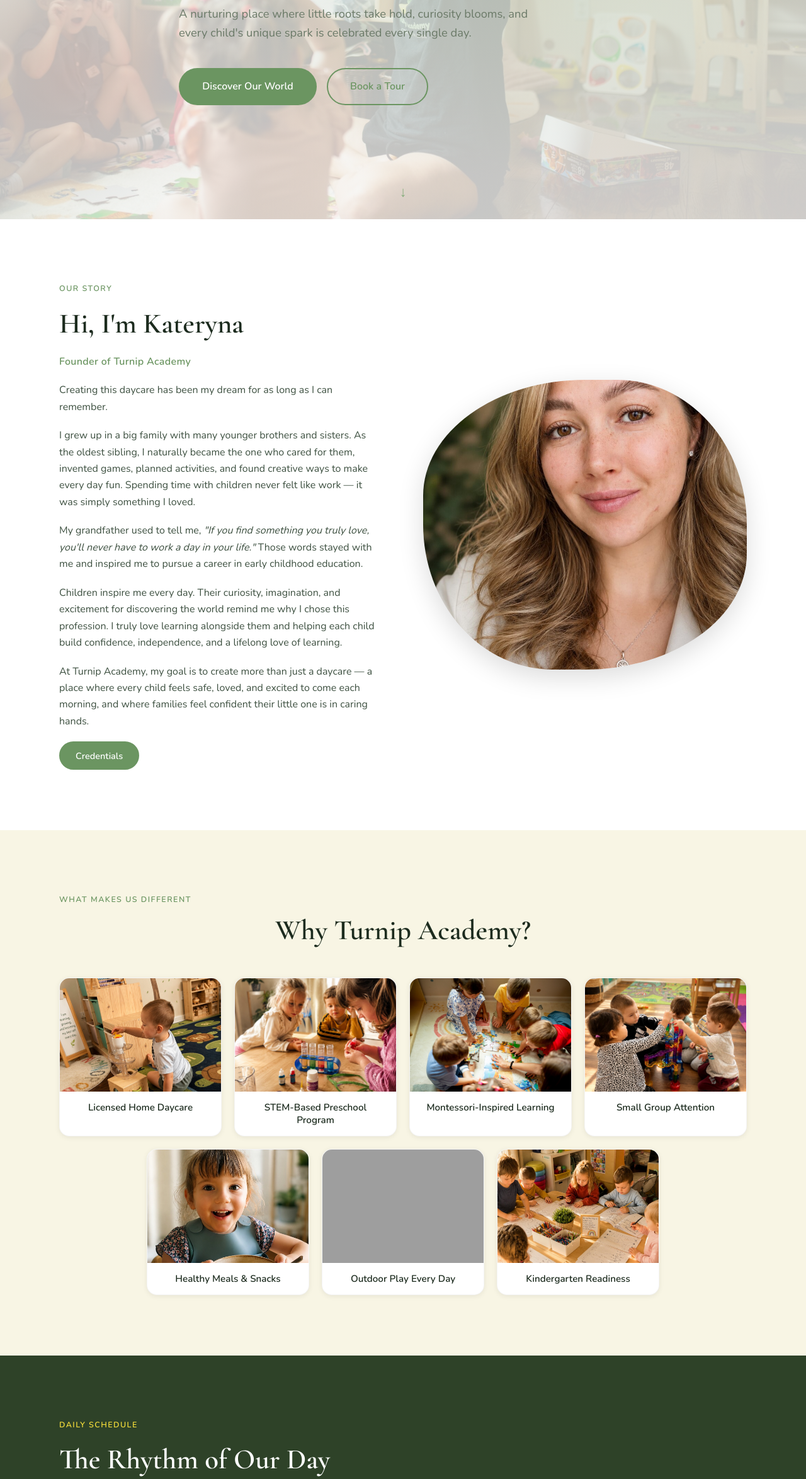
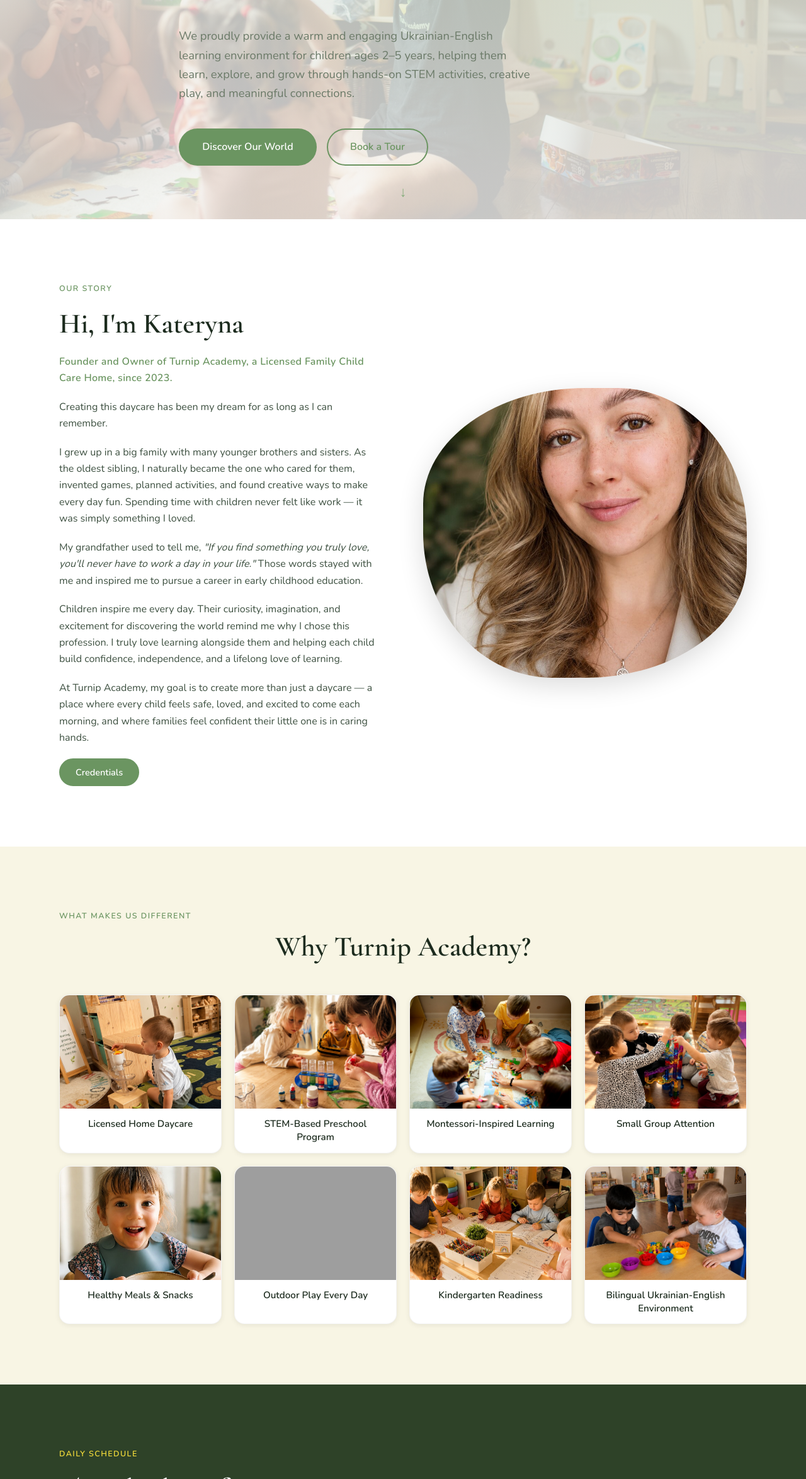
Before and after one commit to drewripa/turnipacademy, a plain HTML site: page index.html in a window 1280 px wide. Shown: the part 452-2800 px from the top of the page at 63% size. Drawn offline with nearby package versions, Linux system fonts and the light colour scheme; grey boxes are pictures that could not be loaded; animation ran at ten frames a second.

Commit message:
Add bilingual feature: hero text, new feature card, updated subtitle and schedule

```diff
--- a/index.html
+++ b/index.html
@@ -38,8 +38,11 @@
       <p class="hero-eyebrow">Welcome to Turnip Academy</p>
       <h1>A World of Wonder, Creativity &amp; Gentle Growth</h1>
       <p class="hero-sub">
-        A nurturing place where little roots take hold, curiosity blooms, and every child's
+        A nurturing bilingual preschool in Fuquay-Varina, North Carolina, where little roots take hold, curiosity blooms, and every child's
         unique spark is celebrated every single day.
+      </p>
+      <p class="hero-sub">
+        We proudly provide a warm and engaging Ukrainian&#8209;English learning environment for children ages 2&ndash;5 years, helping them learn, explore, and grow through hands-on STEM activities, creative play, and meaningful connections.
       </p>
       <div class="hero-cta">
         <a href="#about" class="btn btn-primary btn-large">Discover Our World</a>
@@ -55,7 +58,7 @@
       <div class="two-col-text">
         <p class="section-eyebrow">Our Story</p>
         <h2>Hi, I'm Kateryna</h2>
-        <p class="founder-subtitle">Founder of Turnip Academy</p>
+        <p class="founder-subtitle">Founder and Owner of Turnip Academy, a Licensed Family Child Care Home, since 2023.</p>
         <p>Creating this daycare has been my dream for as long as I can remember.</p>
         <p>
           I grew up in a big family with many younger brothers and sisters. As the oldest
@@ -122,6 +125,10 @@
           <img src="images/feature-kindergarten.jpg" alt="Kindergarten Readiness" loading="lazy" />
           <p>Kindergarten Readiness</p>
         </div>
+        <div class="feature-card">
+          <img src="images/feature-bilingual.jpg" alt="Bilingual Ukrainian-English Environment" loading="lazy" />
+          <p>Bilingual Ukrainian&#8209;English Environment</p>
+        </div>
       </div>
     </div>
   </section>
@@ -144,7 +151,7 @@
           <li><span class="time">7:30 AM – 8:30 AM</span> Arrival &amp; Free Play</li>
           <li><span class="time">8:30 AM – 9:00 AM</span> Breakfast</li>
           <li><span class="time">9:00 AM – 10:00 AM</span> Dance / Yoga</li>
-          <li><span class="time">10:00 AM – 11:10 AM</span> Outdoor Playtime</li>
+          <li><span class="time">10:00 AM – 11:00 AM</span> Outdoor Playtime</li>
           <li><span class="time">11:10 AM – 11:40 AM</span> Circle Time</li>
           <li><span class="time">11:40 AM – 12:15 PM</span> STEM Activity or Project</li>
           <li><span class="time">12:15 PM – 12:30 PM</span> Storytime / Quiet Reading</li>
```
Also changed, not shown: images/feature-bilingual.jpg (added).
